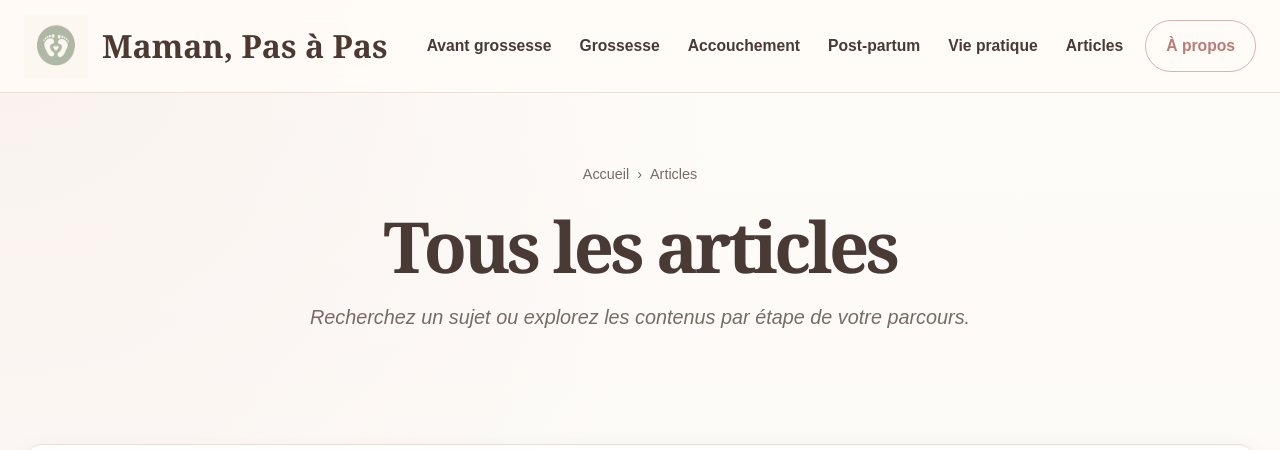
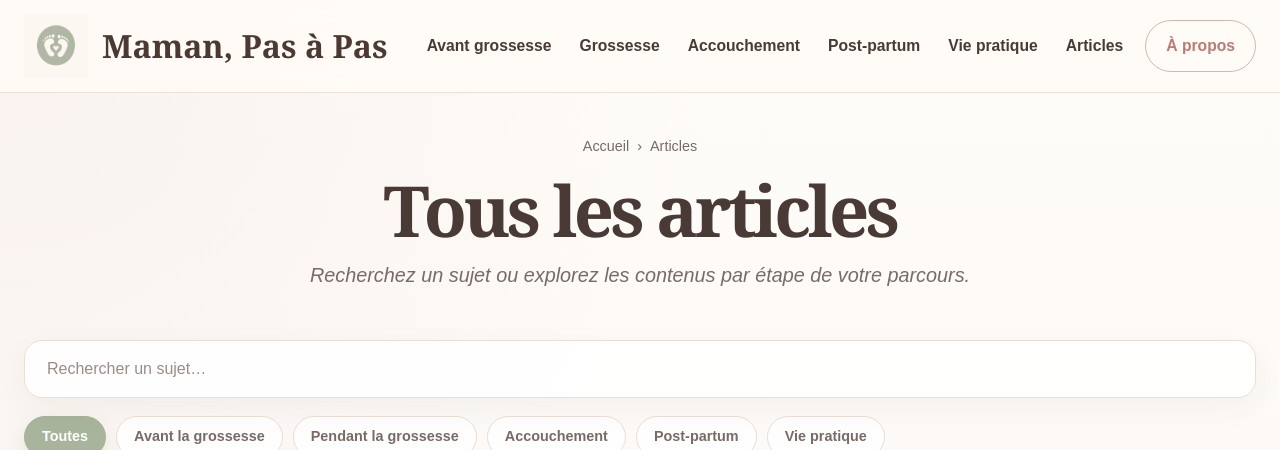
Before and after one commit to Yelenna04/maman-pas-a-pas, a Next.js app: page /articles in a window 1280 px wide. Shown: the top 450 px of the page. Built offline with nearby package versions, Linux system fonts and the light colour scheme.

Commit message:
Update page.tsx

```diff
--- a/app/articles/page.tsx
+++ b/app/articles/page.tsx
@@ -11,7 +11,7 @@ export const metadata: Metadata = {
 export default function ArticlesPage() {
   return (
     <>
-      <section className="page-hero">
+      <section className="page-hero category-page-hero articles-page-hero">
         <div className="container">
           <div className="breadcrumbs">
             <Link href="/">Accueil</Link>
@@ -27,7 +27,7 @@ export default function ArticlesPage() {
         </div>
       </section>
 
-      <section className="section-sm">
+      <section className="section-sm category-page-content articles-page-content">
         <div className="container">
           <ArticlesExplorer articles={articles} />
         </div>
```
